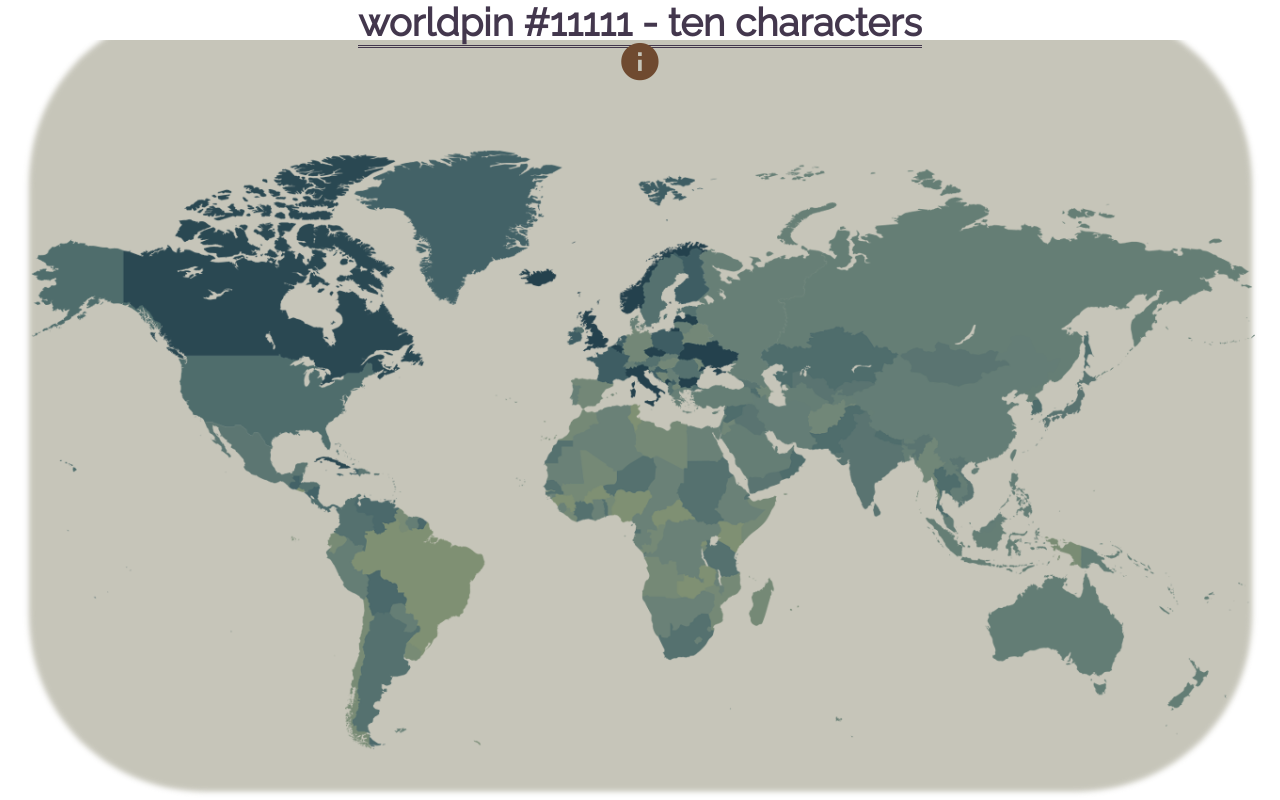
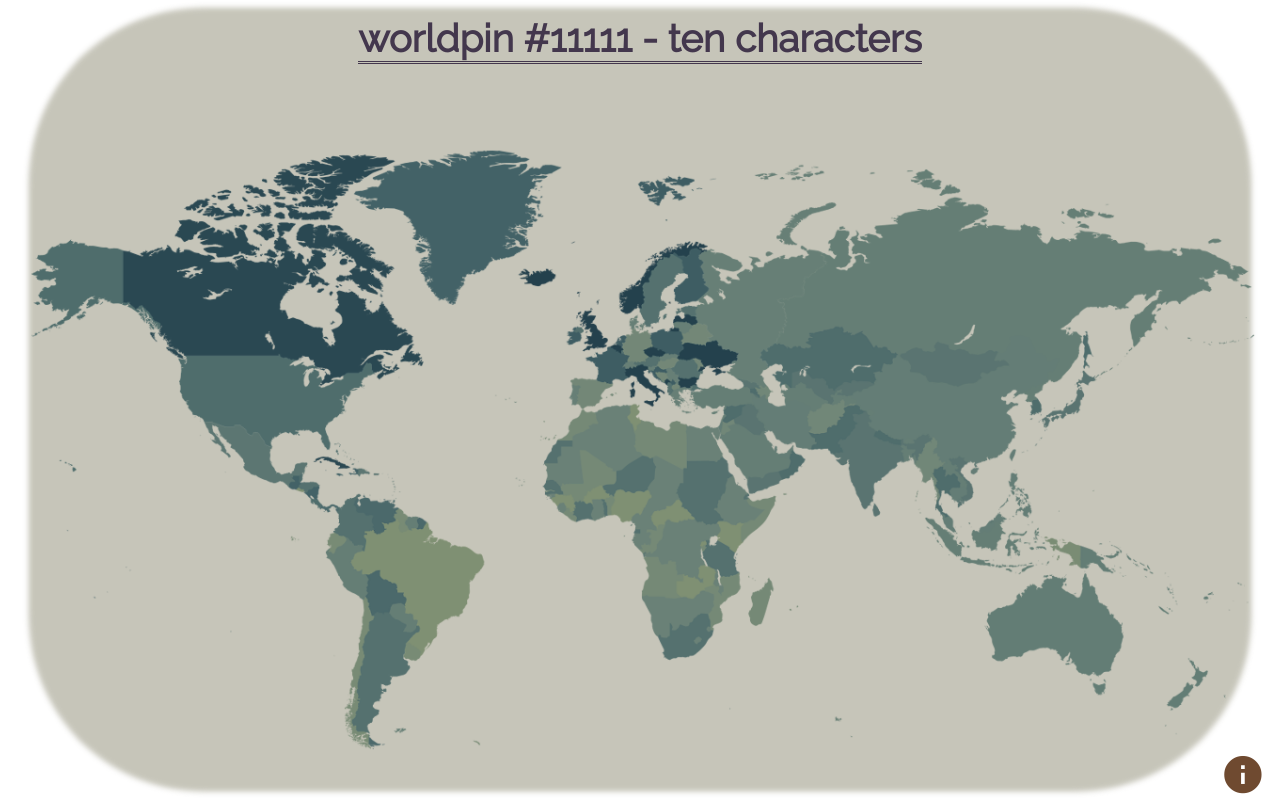
Before and after one commit to mackenzie-km/worldpin, a React (Create React App) app: page / in a window 1280 px wide. Built offline with nearby package versions, Linux system fonts and the light colour scheme.

Commit message:
added css to make grid system more predictable

```diff
--- a/src/App.css
+++ b/src/App.css
@@ -1,3 +1,8 @@
+body, html {
+  margin: 0;
+  padding: 0;
+}
+
 .App {
   background-repeat: no-repeat;
   background-position: center center;
@@ -14,33 +19,43 @@
 }
 
 .canvas-container {
-  text-align: center;
-  height: inherit;
-  width: inherit;
+  display: inline-grid;
+  grid-template-rows: 10vh 90vh;
+  grid-template-columns: 1vw 98vw 1vw;
 }
 
 h1 {
   color: #43374d;
   font-family: 'Raleway', serif;
-  max-height: 5vh;
+  border-bottom: 3px double #43374d;
   display: inline;
-  border-bottom: 3px double #43374d;
+  font-size: 3vw;
+  margin: 0px 2%;
 }
 
 header.canvas-title {
-  font-size: 1.5vw;
-  width: inherit;
-  max-height: 5vh;
+  grid-column: 2/3;
+  grid-row: 1/2;
+  text-align: center;
+  width: 100%;
+  margin: 2vh auto;
+  z-index: 10;
 }
 
 .canvas-map {
-  margin: auto;
-  height: 95vh;
-  width: inherit;
+  margin: 0;
+  height: 100%;
+  width: 100%;
+  grid-column: 2/3;
+  grid-row: 1/3;
   background-repeat: no-repeat;
-  background-position: center center;
+  background-position: top center;
   background-attachment: fixed;
+  -webkit-background-size: contain;
+  -moz-background-size: contain;
+  -o-background-size: contain;
   background-size: contain;
+  z-index: 0;
 }
 
 button {
@@ -113,4 +128,14 @@ input[type="submit"]:hover {
   box-shadow: 0 0 0.2vw 0.2vw #696868;
 }
 
-/* fix so it selects, has shadow, and add in all the colors */
+#canvas-info {
+  position: absolute;
+  right: 1%;
+  bottom: 0%;
+}
+
+@media screen and (max-height: 500px) {
+  h1 {
+     font-size: 8vh;
+  }
+}
--- a/src/components/canvas/CanvasInfo.js
+++ b/src/components/canvas/CanvasInfo.js
@@ -2,7 +2,7 @@ import React from 'react';
 
 const CanvasInfo = props => {
   return (
-    <button onClick={props.info} alt="info"><i className="material-icons">info</i></button>
+    <button id="canvas-info" onClick={props.info} alt="info"><i className="material-icons">info</i></button>
   )
 }
 
```
